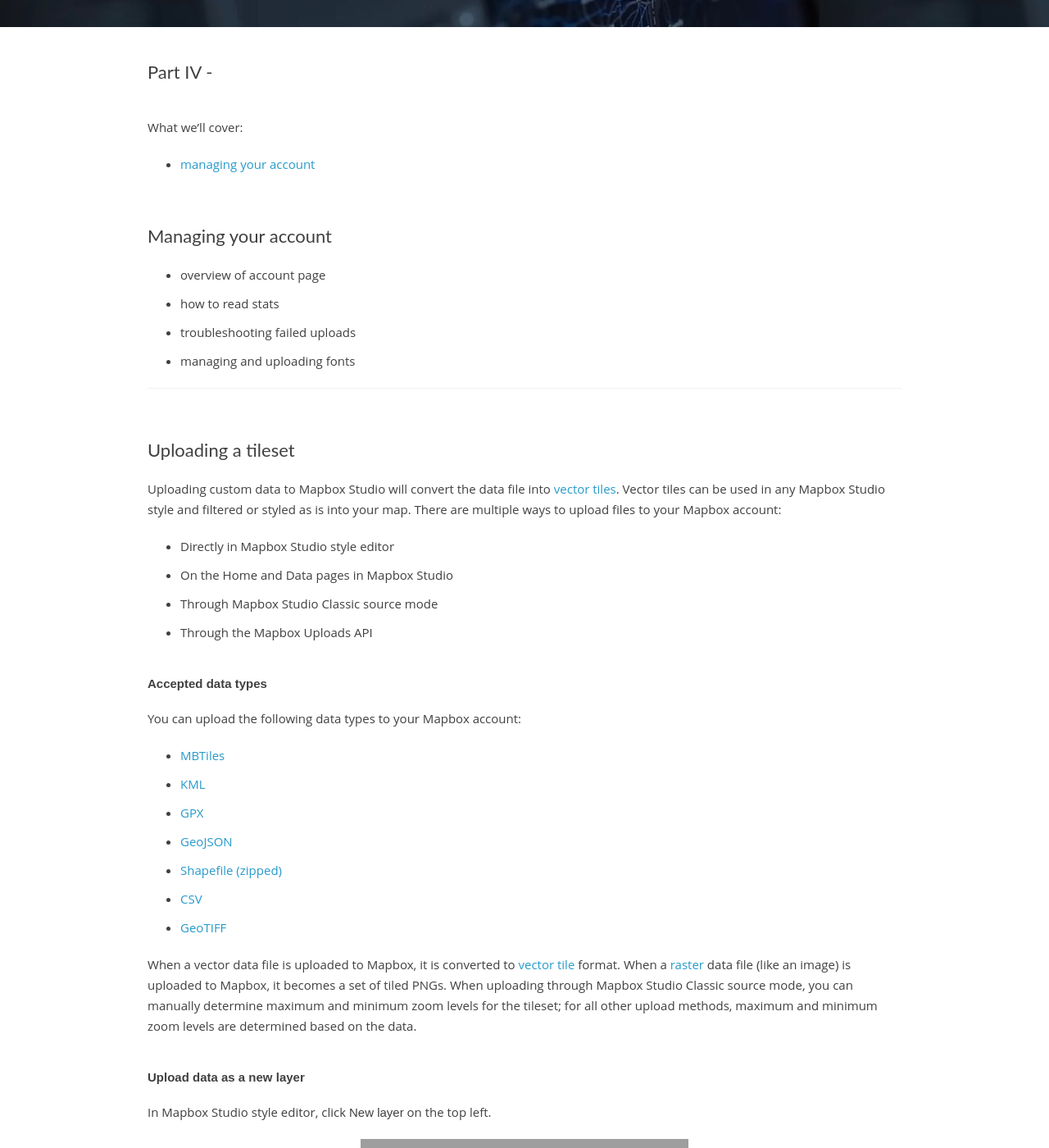
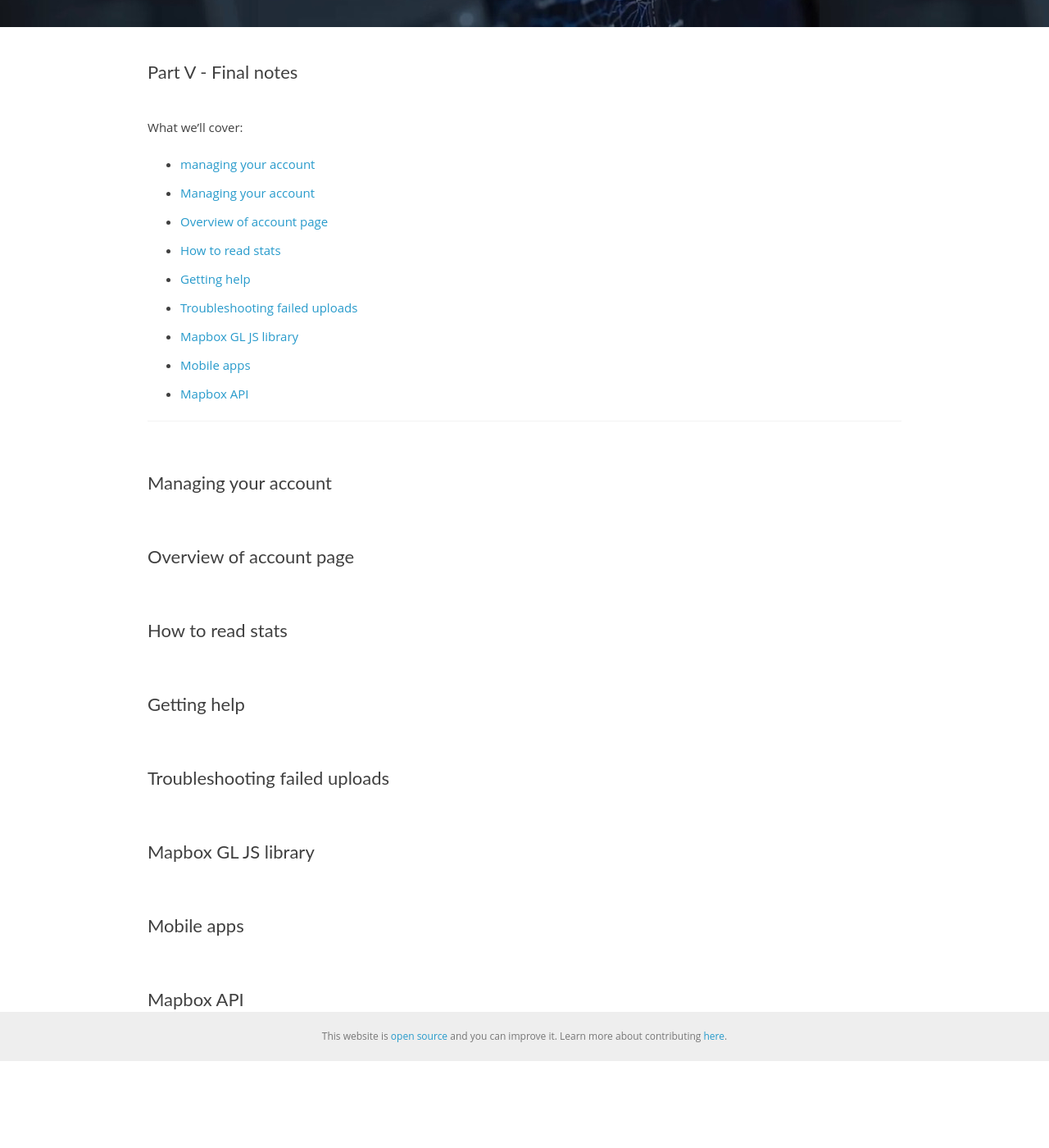
Before and after one commit to cugos/studio-workshop, a Jekyll site: the page built from _posts/0000-01-01-part-5.md, in a window 1280 px wide and 1400 px high, scrolled down 287 px. Shown: the whole window at 82% size. Built offline with Jekyll 4.4.1, drawn with Linux system fonts in a browser that asks for light colours; some web fonts are replaced; after the commit the page ends 1581 px from its top, so only the background shows below that; some of the changed text lies outside the part shown; grey boxes are pictures that could not be loaded.

Commit message:
final notes

```diff
--- a/_posts/0000-01-01-part-5.md
+++ b/_posts/0000-01-01-part-5.md
@@ -1,106 +1,34 @@
 ---
 layout: post
 permalink: part-5
-title: Part IV -
+title: Part V - Final notes
 ---
 What we'll cover:
 
 - [managing your account](#managing-your-account)
+- [Managing your account](Managing-your-account)
+- [Overview of account page](Overview-of-account-page)
+- [How to read stats](How-to-read-stats)
+- [Getting help](Getting-help)
+- [Troubleshooting failed uploads](Troubleshooting-failed-uploads)
+- [Mapbox GL JS library](Mapbox-GL-JS-library)
+- [Mobile apps](Mobile-apps)
+- [Mapbox API](Mapbox-API)
+
+<hr>
 
 ## Managing your account
 
-- overview of account page
-- how to read stats
-- troubleshooting failed uploads
-- managing and uploading fonts
+## Overview of account page
 
+## How to read stats
 
-<hr>
+## Getting help
 
-## Uploading a tileset
-Uploading custom data to Mapbox Studio will convert the data file into [vector tiles]({{site.mbbaseurl}}/define-vector-tiles). Vector tiles can be used in any Mapbox Studio style and filtered or styled as is into your map. There are multiple ways to upload files to your Mapbox account:
+## Troubleshooting failed uploads
 
-- Directly in Mapbox Studio style editor
-- On the Home and Data pages in Mapbox Studio
-- Through Mapbox Studio Classic source mode
-- Through the Mapbox Uploads API
+## Mapbox GL JS library
 
-### Accepted data types
+## Mobile apps
 
-You can upload the following data types to your Mapbox account:
-
-- [MBTiles]({{site.mbbaseurl}}/define-mbtiles)
-- [KML]({{site.mbbaseurl}}/define-kml)
-- [GPX]({{site.basuerl}}/define-gpx)
-- [GeoJSON]({{site.mbbaseurl}}/define-geojson)
-- [Shapefile (zipped)]({{site.mbbaseurl}}/define-shapefile)
-- [CSV]({{site.mbbaseurl}}/define-csv)
-- [GeoTIFF]({{site.mbbaseurl}}/define-tiff)
-
-When a vector data file is uploaded to Mapbox, it is converted to [vector tile]({{site.mbbaseurl}}/define-vector-tiles) format. When a [raster]({{site.mbbaseurl}}/define-raster) data file (like an image) is uploaded to Mapbox, it becomes a set of tiled PNGs. When uploading through Mapbox Studio Classic source mode, you can manually determine maximum and minimum zoom levels for the tileset; for all other upload methods, maximum and minimum zoom levels are determined based on the data.
-
-### Upload data as a new layer
-
-In Mapbox Studio style editor, click **New layer** on the top left.
-
-![add new layer]({{site.mbbaseurl}}/img/studio/data-new-layer-btn.png)
-
-Next, click **Select a tileset** and you will see an **Upload data** button and a list of the vector and raster tile tilesets in your Mapbox account. Click **Upload data** and navigate to your tileset on your local machine.
-
-![select tileset]({{site.mbbaseurl}}/img/studio/data-select-data-options.jpg)
-
-From here, you can continue by setting data filters and adding style rules to the layer.
-
-
-### Upload data from your Tilesets page
-
-On your Tilesets page, click **New tileset** at the top and navigate to your tileset on your local machine.
-
-![data page new tileset]({{site.mbbaseurl}}/img/studio/tilesets-page-new.png)
-
-Once you **Select a tileset** and press the **Upload** button, the process will begin and an uploads pane will appear in the lower left corner of the page. This pane shows the status of your upload, you will see your **map ID**, with a blue dot as the file is *Processing*.
-
-![uploads pane]({{site.mbbaseurl}}/img/studio/data-processing-data.png)
-
-Once the file has successfully uploaded, the circle will turn green with the message *Succeeded*. Click the **map ID** to view the details of your tileset on a new page.
-
-![add to style]({{site.mbbaseurl}}/img/studio/data-upload-success.png)
-
-From this page, you can add the tileset to any style.
-
-![add to style]({{site.mbbaseurl}}/img/studio/data-add-to-style.png)
-
-For more information about uploading data to your Mapbox account, see the [Uploads]({{site.mbbaseurl}}/uploads) page.
-
-## Exercise: Upload data
-
-For this exercise, we're going to download the following data from the [data.seattle.gov](https://data.seattle.gov/) and then upload it to your account. Download the data here:
-
-<button class='button'><a href="{{site.baseurl}}/data/Seattle_Traffic_Cameras.csv">Download CSV</a></button>
-
-Follow these next steps to follow along:
-
-1. go to your [Tilesets](https://www.mapbox.com/studio/tilesets/) page and drag and drop your downloaded file to the page.
-1. depending on your connection, your file should upload within minutes.
-1. add the new tileset to your **Existing style** from Part II.
-1. once the editor has started and your in creating a new layer, confirm it's being added with the type **point**
-
-## Manage data
-You can manage your data in a number of ways:
-
-- replace
-- delete
-- make private
-
-## Access tokens
-
-- creating tokens
-- rotating tokens
-- scopes
-
-## Managing your account
-
-- overview of account page
-- how to read stats
-- troubleshooting failed uploads
-- managing and uploading fonts
+## Mapbox API
```
